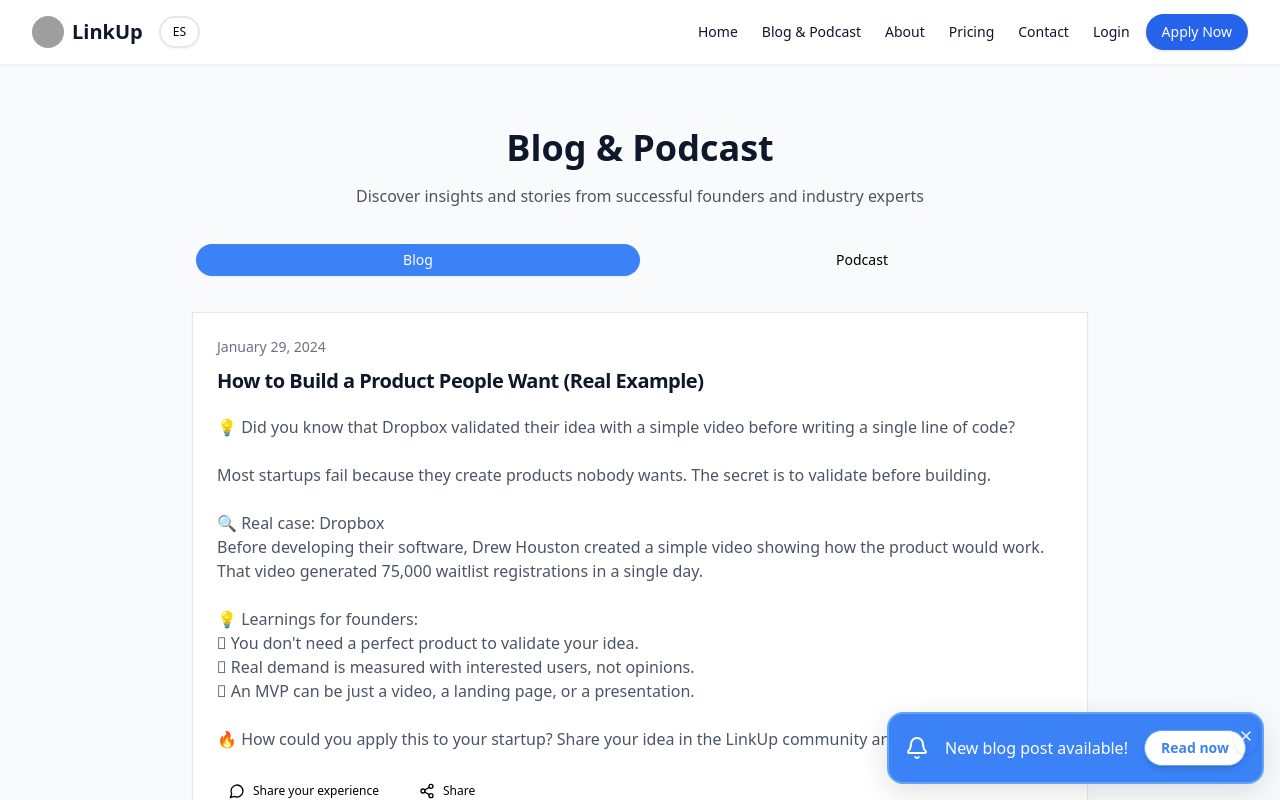
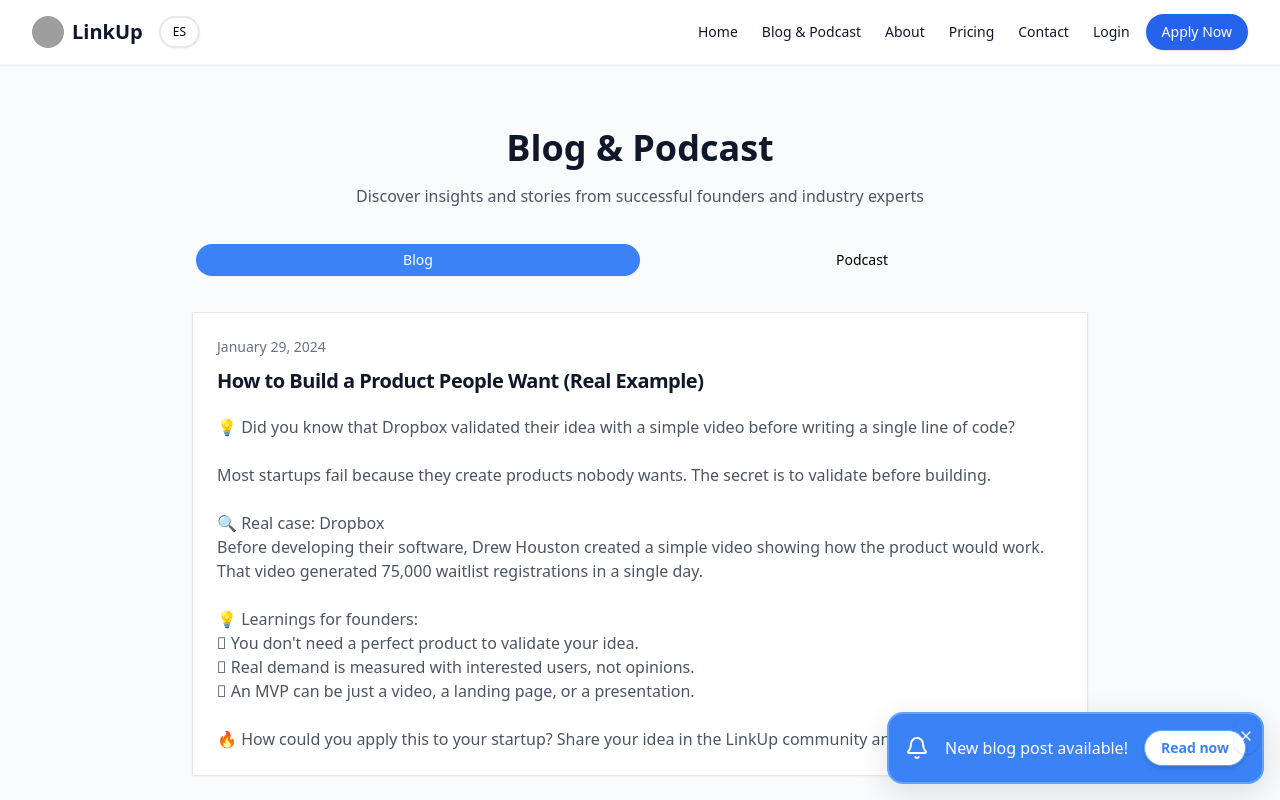
Before and after one commit to Ezequielagradnik/Linkup-Front, a Next.js app: page /blog-podcast in a window 1280 px wide. Shown: the top 800 px of the page. Built offline with nearby package versions, Linux system fonts and the light colour scheme; grey boxes are pictures that could not be loaded.

Commit message:
delete share & comment in blogs

```diff
--- a/app/blog-podcast/page.jsx
+++ b/app/blog-podcast/page.jsx
@@ -3,9 +3,7 @@
 import { useState } from "react"
 import { useLanguage } from "@/contexts/LanguageContext"
 import { Card, CardContent, CardHeader, CardTitle } from "@/components/ui/card"
-import { Button } from "@/components/ui/button"
 import { Tabs, TabsList, TabsTrigger, TabsContent } from "@/components/ui/tabs"
-import { MessageCircle, Share2 } from "lucide-react"
 
 export default function BlogAndPodcast() {
   const { language } = useLanguage()
@@ -18,7 +16,6 @@ export default function BlogAndPodcast() {
       blogTab: "Blog",
       podcastTab: "Podcast",
       podcastComingSoon: "Coming soon! Find more of our posts on our website's blog and in our growing community.",
-      shareText: "Share your experience",
       joinCommunity: "Want to be part of our community? Leave us a comment.",
       blogs: [
         {
@@ -67,7 +64,6 @@ Is your startup executing quickly or just building without feedback?
       podcastTab: "Podcast",
       podcastComingSoon:
         "¡Próximamente encuentra más de nuestros posts en nuestro blog en nuestra página web y en nuestra comunidad que va creciendo poco a poco!",
-      shareText: "Comparte tu experiencia",
       joinCommunity: "¿Quieres ser parte de nuestra comunidad? Déjanos un comentario.",
       blogs: [
         {
@@ -146,20 +142,8 @@ Los founders que escuchan el mercado, iteran rápido y prueban constantemente so
                     <CardTitle className="text-xl font-bold text-primary-900 mb-2">{blog.title}</CardTitle>
                   </CardHeader>
                   <CardContent>
-                    <div className="prose max-w-none mb-6">
+                    <div className="prose max-w-none">
                       <p className="whitespace-pre-line text-gray-600">{blog.content}</p>
-                    </div>
-                    <div className="flex items-center justify-between mt-6">
-                      <div className="flex items-center gap-4">
-                        <Button variant="ghost" size="sm" className="flex items-center gap-2 rounded-full">
-                          <MessageCircle className="h-4 w-4" />
-                          <span>{t.shareText}</span>
-                        </Button>
-                        <Button variant="ghost" size="sm" className="flex items-center gap-2 rounded-full">
-                          <Share2 className="h-4 w-4" />
-                          <span>Share</span>
-                        </Button>
-                      </div>
                     </div>
                   </CardContent>
                 </Card>
```
